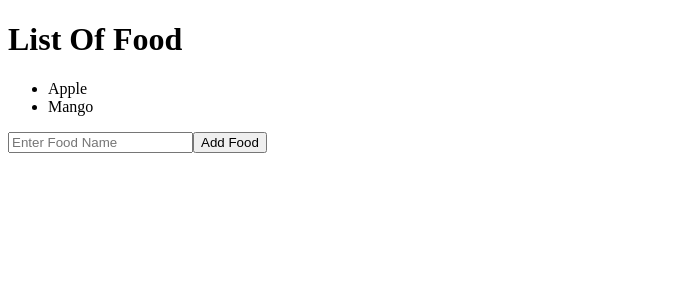
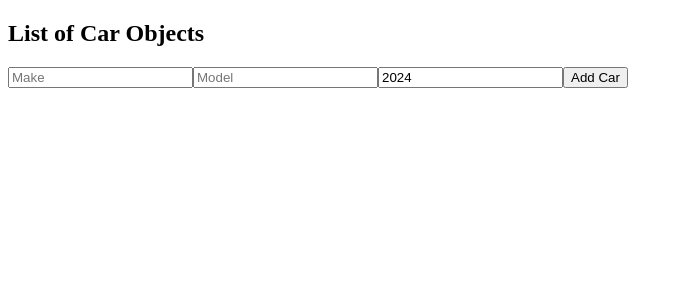
Before and after one commit to radithyaa/React-Brocode, a React (Vite) app: page / in a window 1280 px wide. Shown: the top 300 px of the page, without its empty margins (0-683 px from the left). Built offline with nearby package versions, Linux system fonts and the light colour scheme.

Commit message:
Course 10, Object In Array state updater

```diff
--- a/src/MyComponent.jsx
+++ b/src/MyComponent.jsx
@@ -1,36 +1,74 @@
-import { useRef, useState } from "react";
+import { useState } from "react";
 
 export default function MyComponent() {
-  const [foods, setFoods] = useState(["Apple", "Mango"]);
-  const foodInputRef = useRef(null);
+  const [cars, setCars] = useState([]);
+  const [carMake, setCarMake] = useState("");
+  const [carModel, setCarModel] = useState("");
+  const [carYear, setCarYear] = useState(new Date().getFullYear());
 
-  function handleAddFood() {
-    const newFood = foodInputRef.current.value;
-    foodInputRef.current.value = "";
+  function handleAddCar() {
+    //TODO: Implemet add car logic
+    const newCar = {
+      make: carMake,
+      model: carModel,
+      year: carYear,
+    };
 
-    if (!newFood) {
+    if (!carMake || !carModel || !carYear) {
+      alert("Please fill in all fields before adding a car.");
       return;
     }
-    setFoods((foods) => [...foods, newFood]);
+
+    setCars((cars) => [...cars, newCar]);
+
+    // Reset form inputs
+    setCarMake("");
+    setCarModel("");
+    setCarYear(new Date().getFullYear());
   }
-
-  function handleRemoveFood(index) {
-    setFoods(foods.filter((_, i) => i !== index));
+  function handleRemoveCar(index) {
+    // TODO: Implement removing car logic
+    setCars((cars) => cars.filter((_, i) => i !== index));
+  }
+  function handleAddCarYear(event) {
+    setCarYear(event.target.value);
+  }
+  function handleAddCarModel(event) {
+    setCarModel(event.target.value);
+  }
+  function handleAddCarMake(event) {
+    setCarMake(event.target.value);
   }
 
   return (
-    <>
-      <h1>List Of Food</h1>
-
+    <div>
+      <h2>List of Car Objects</h2>
       <ul>
-        {foods.map((food, index) => (
-          <li key={index} onClick={() => handleRemoveFood(index)}>
-            {food}
+        {cars.map((car, index) => (
+          <li key={index} onClick={() => handleRemoveCar(index)}>
+            {car.make} {car.model} {car.year}
           </li>
         ))}
       </ul>
-      <input type="text" ref={foodInputRef} placeholder="Enter Food Name" />
-      <button onClick={handleAddFood}>Add Food</button>
-    </>
+      <input
+        type="text"
+        placeholder="Make"
+        value={carMake}
+        onChange={handleAddCarMake}
+      />
+      <input
+        type="text"
+        placeholder="Model"
+        value={carModel}
+        onChange={handleAddCarModel}
+      />
+      <input
+        type="number"
+        placeholder="Year"
+        value={carYear}
+        onChange={handleAddCarYear}
+      />
+      <button onClick={handleAddCar}>Add Car</button>
+    </div>
   );
 }
```
